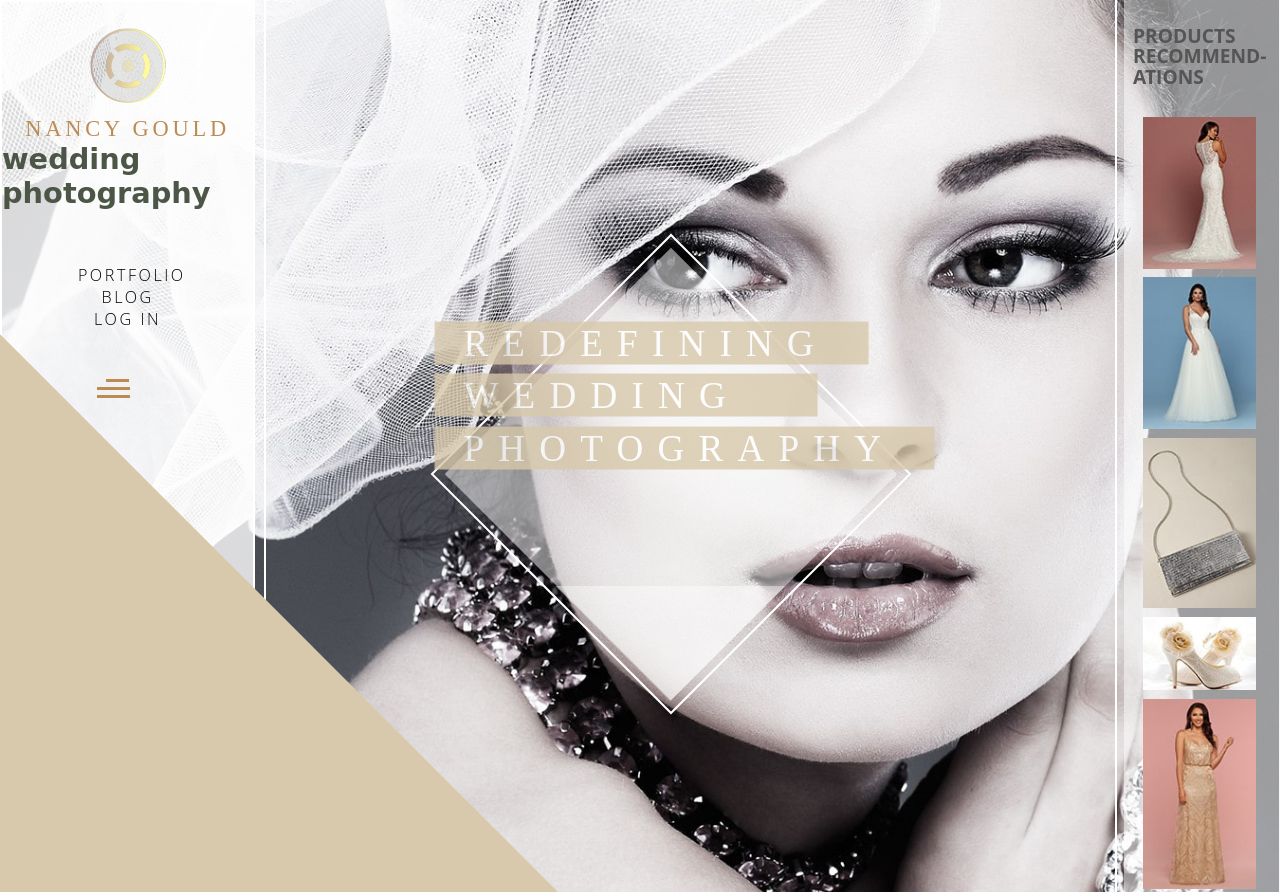
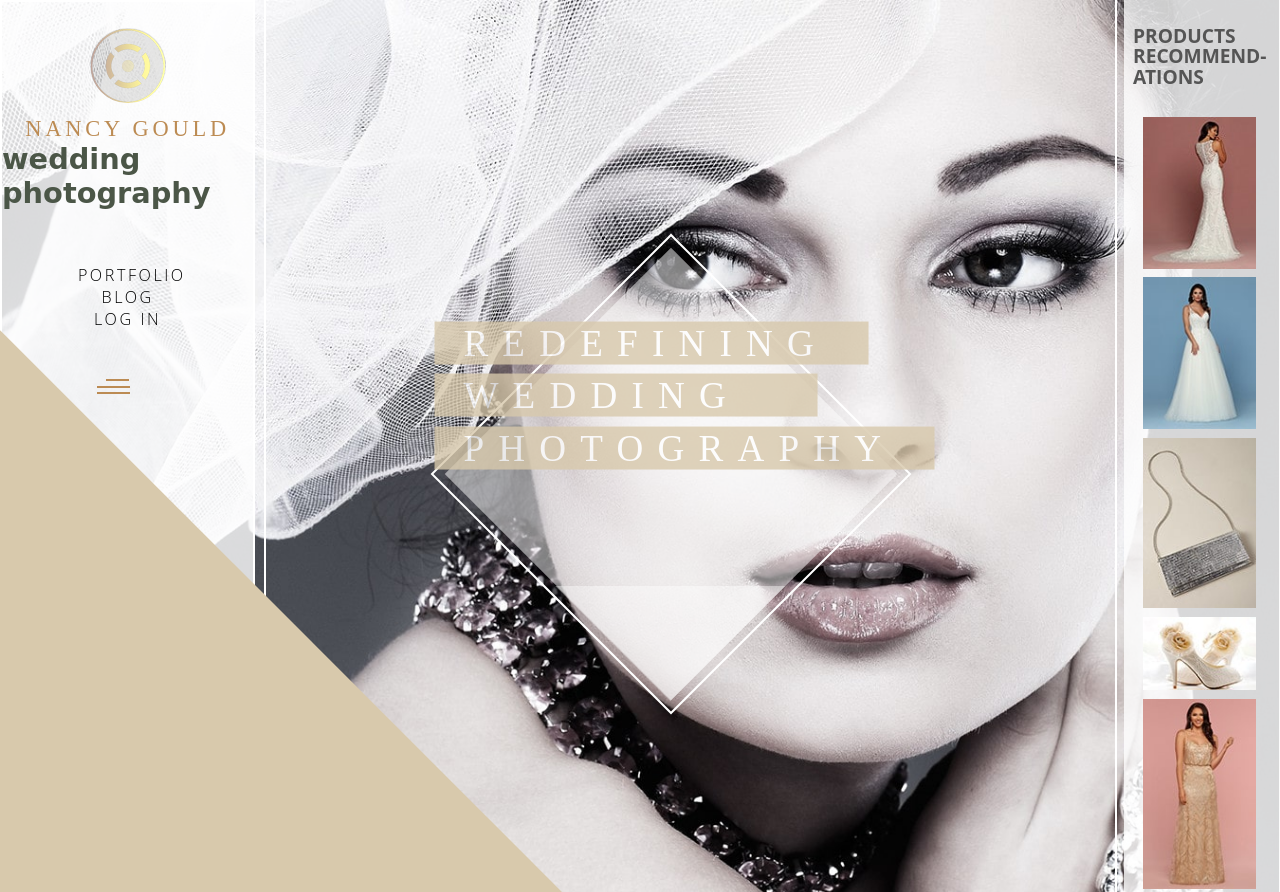
Before and after one commit to nikoladim123/CyWeddingTemplate, a plain HTML site: page index.html in a window 1280 px wide. Shown: the top 892 px of the page. Drawn offline with nearby package versions, Linux system fonts and the light colour scheme; a web font is replaced by a local one.

Commit message:
client changes changes for ever

```diff
--- a/style.css
+++ b/style.css
@@ -119,7 +119,7 @@ h1,h2{
   display: block;
   width: 100%;
   background-color:var(--colorBurger);
-  height: 3px;
+  height: 1.7px;
   margin: 0.37vw;
   overflow: hidden;
 }
@@ -238,7 +238,7 @@ h1,h2{
   width: 12.22vw;
   right: 0px;
   top:0px;
-  background-color: rgb(255,255,255,0.5);
+  background-color: rgb(255,255,255,0.8);
   outline: 2px solid white;
   outline-offset: 0.59vw;
   transition: 1s;
```
